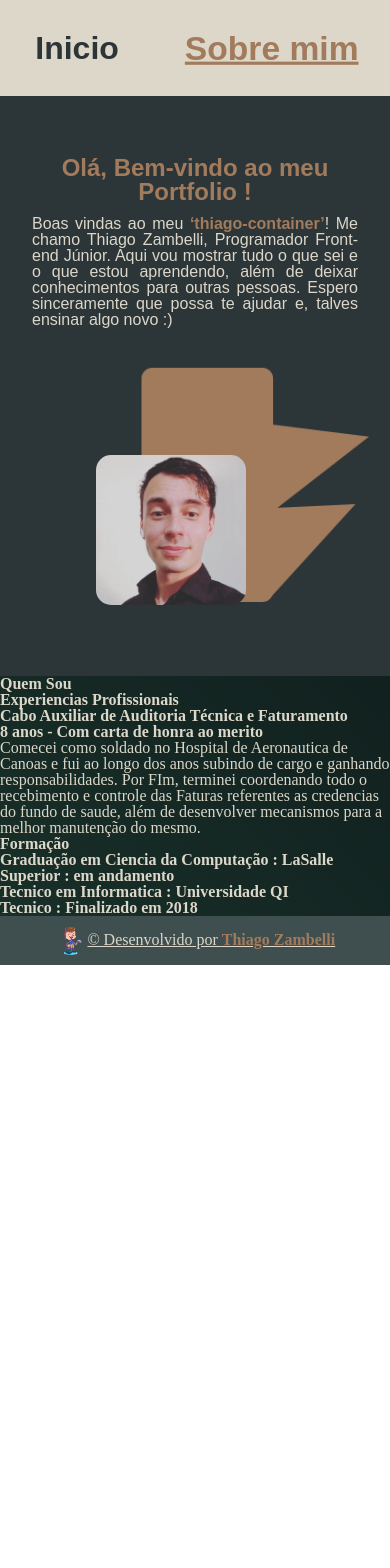
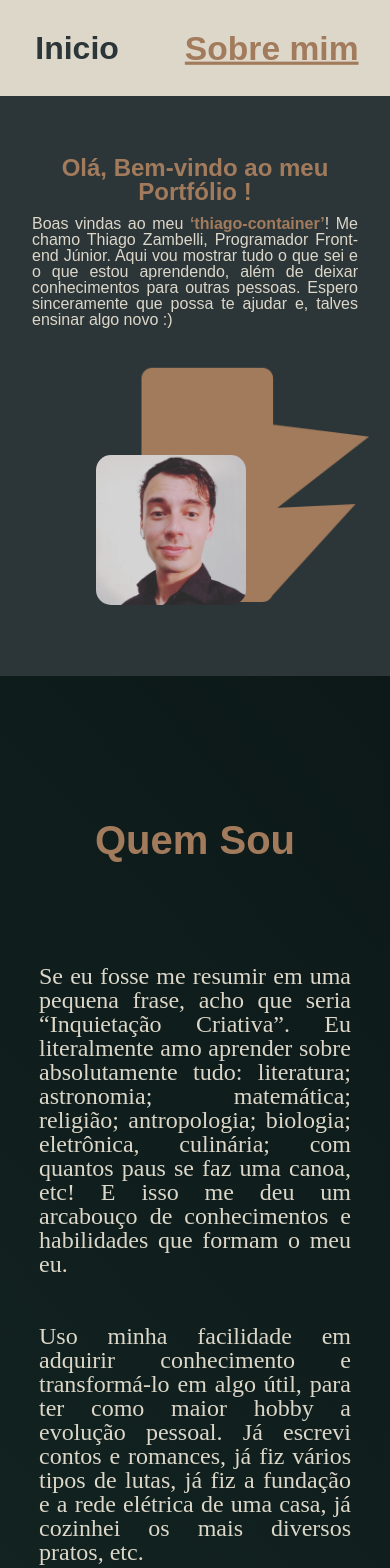
Before and after one commit to ThiagoZambelli/meu-portfolio, a React (Create React App) app: page /sobremim in a window 390 px wide. Shown: the top 1568 px of the page. Before the commit the page ends 965 px from the top, so only its background shows below. Built offline with nearby package versions, Linux system fonts and the light colour scheme; a web font is replaced by a local one.

Commit message:
Finalização da parte do 'Sobre mim' cuidando o dinamismo e a responsividade

```diff
--- /dev/null
+++ b/src/assets/meuresumo.json
@@ -0,0 +1,5 @@
+[
+    {
+        "texto":
+    }
+]
--- a/src/componentes/Banner/index.js
+++ b/src/componentes/Banner/index.js
@@ -7,7 +7,7 @@ export default function Banner() {
         <section className={styles.banner}>
             <div className={styles.apresentacao}>
                 <h1>
-                    Olá, Bem-vindo ao meu Portfolio !
+                    Olá, Bem-vindo ao meu Portfólio !
                 </h1>
                 <p className={styles.texto}>
                     Boas vindas ao meu <strong>‘thiago-container’</strong>! Me chamo Thiago Zambelli, Programador Front-end Júnior. Aqui vou mostrar tudo o que sei e o que estou aprendendo, além de deixar conhecimentos para outras pessoas. Espero sinceramente que possa te ajudar e, talves ensinar algo novo :)
--- a/src/componentes/Experiencia/Experiencia.module.css
+++ b/src/componentes/Experiencia/Experiencia.module.css
@@ -0,0 +1,28 @@
+.experiencias {
+    font-family: var(--fonte-texto);
+}
+
+.titulo {
+    font-size: var(--fonte-destaque);
+    color: var(--cor-2);
+    font-size: 2rem;
+    text-decoration: underline;
+    padding: .5em;
+}
+
+.funcao {
+    color: var(--cor-2);
+    font-size: 1.5rem;
+    padding: .5em 0;
+
+}
+.tempoElocal{
+    font-size: 1.2rem;
+    padding: 1em 0;
+    font-weight: bold;
+}
+.descricao{
+    text-align: justify;
+    padding-top: 1em;
+    border-top: 1px solid var(--cor-2);
+}
--- a/src/componentes/Experiencia/index.js
+++ b/src/componentes/Experiencia/index.js
@@ -4,14 +4,13 @@ import experiencias from 'assets/experiencia.json';
 export default function Experiencias(){
     return(
         <div className={styles.experiencias}>
-            <h2>Experiencias Profissionais</h2>
+            <h2 className={styles.titulo}>Experiencias Profissionais</h2>
             {experiencias.map((e) => {
                 return(
                     <div key={e.id}>
-                        <h2>{e.funcao}</h2>
-                        <h3>{e.loca}</h3>
-                        <h3>{e.tempo}</h3>
-                        <p>{e.descricao}</p>
+                        <h2 className={styles.funcao}>> {e.funcao}</h2>
+                        <h3 className={styles.tempoElocal}>{e.local} - {e.tempo}</h3>
+                        <p className={styles.descricao}>{e.descricao}</p>
                     </div>
                 )
             })}
--- a/src/componentes/Formacoes/Formacoes.module.css
+++ b/src/componentes/Formacoes/Formacoes.module.css
@@ -0,0 +1,24 @@
+.formacoes{
+    font-family: var(--fonte-texto);
+}
+.formacoesTitulo{
+    font-size: var(--fonte-destaque);
+    color: var(--cor-2);
+    font-size: 2rem;
+    text-decoration: underline;
+    padding: .5em;
+}
+
+.formacao{
+    padding: 2rem 0;
+}
+.formacaoTitulo{
+    color: var(--cor-2);
+    font-size: 1.5rem;
+    padding: .5em 0;
+}
+.formacaoDescricao{
+    font-size: 1.2rem;
+    padding: 1em 0;
+    font-weight: bold;
+}
--- a/src/componentes/Formacoes/index.js
+++ b/src/componentes/Formacoes/index.js
@@ -3,13 +3,13 @@ import formacao from 'assets/formacoes.json';
 
 export default function Formacao() {
     return (
-        <div className={styles.formacao}>
-            <h2>Formação</h2>
+        <div className={styles.formacoes}>
+            <h2 className={styles.formacoesTitulo}>Formação</h2>
             {formacao.map((e) => {
                 return(
                     <div key={e.id} className={styles.formacao}>
-                        <h2>{e.nome} <strong>: {e.loca}</strong></h2>
-                        <h3>{e.nivel} : {e.tempo}</h3>
+                        <h2 className={styles.formacaoTitulo} >> {e.nome} <strong>: {e.loca}</strong></h2>
+                        <h3 className={styles.formacaoDescricao}>{e.nivel} - {e.tempo}</h3>
                     </div>
                 )
             })}
--- a/src/paginas/SobreMim/SobreMim.module.css
+++ b/src/paginas/SobreMim/SobreMim.module.css
@@ -0,0 +1,58 @@
+.sobremim{
+    width: 70%;
+    margin: 4rem auto;
+}
+.resumoTitulo{
+    font-family: var(--fonte-destaque);
+    color: var(--cor-2);
+    font-size: 2.5rem;
+    padding: 1em 0;
+}
+.resumo{
+    display: flex;
+    flex-direction: column;
+    align-items: center;
+    justify-content: center;
+    margin-bottom: 4rem;
+}
+.resumo p{
+    font-size: 1.5rem;
+    text-align: justify;
+}
+.experiencia{
+    width: 70%;
+    margin-left: auto;
+    border-left: 4px dashed var(--cor-4);
+    padding: 1rem 0rem 0 2rem;
+    box-sizing: border-box;
+    margin-bottom: 2rem;
+}
+.formacao{
+    width: 70%;
+    margin-right: auto;
+    border-right: 4px dashed var(--cor-4);
+    text-align: end;
+    box-sizing: border-box;
+    padding: 1rem 2rem 0 0 ;
+    margin-bottom: 2rem;
+}
+
+@media (max-width: 760px){
+    .sobremim{
+        width: 80%;
+        margin: 4rem auto;
+    }
+    .sobremim div, .sobremim h2, .sobremim h3, .sobremim p {
+        border: none;
+        margin: 0 auto;
+        padding: 0;
+        text-align: center;
+    }
+    .sobremim h2{
+        margin: 2em 0;
+    }
+    .sobremim p{
+        text-align: justify;
+        margin: 1em 0;
+    }
+}
--- a/src/paginas/SobreMim/index.js
+++ b/src/paginas/SobreMim/index.js
@@ -6,12 +6,19 @@ import styles from './SobreMim.module.css'
 export default function SobreMim() {
   return (
     <div className={styles.sobremim}>
-      <div>
-        <h2>Quem Sou</h2>
-        <p></p>
+      <div className={styles.resumo}>
+        <h2 className={styles.resumoTitulo}>Quem Sou</h2>
+        <p>Se eu fosse me resumir em uma pequena frase, acho que seria “Inquietação Criativa”. Eu literalmente amo aprender sobre absolutamente tudo: literatura; astronomia; matemática; religião; antropologia; biologia; eletrônica, culinária; com quantos paus se faz uma canoa, etc! E isso me deu um arcabouço de conhecimentos e habilidades que formam o meu eu.</p>
+        <p>Uso minha facilidade em adquirir conhecimento e transformá-lo em algo útil, para ter como maior hobby a evolução pessoal. Já escrevi contos e romances,  já fiz vários tipos de lutas, já fiz a fundação e a rede elétrica de uma casa, já cozinhei os mais diversos pratos, etc.</p>
+        <p>Mas meu verdadeiro amor sempre foi a tecnologia. Há muito tempo eu sonho em ser programador e fiz um bocado de coisas para me preparar para isso, inclusive meus 8 anos como militar (dos quais sai com uma carta de honra-ao-mérito) que serviu para custear minhas formações acadêmicas.</p>
+        <p>O que posso dizer é: Talvez eu não seja o melhor programador do mundo, mas vou dar absolutamente até minha última gota de suor para ser !</p>
       </div>
+      <div className={styles.experiencia}>
         <Experiencias />
+      </div>
+      <div className={styles.formacao}>
         <Formacao />
+      </div>
     </div>
   )
 }
```
Also changed, not shown: src/assets/bannerPrint.png (added), 1 other file (tests, documents, lock files or other folders).
